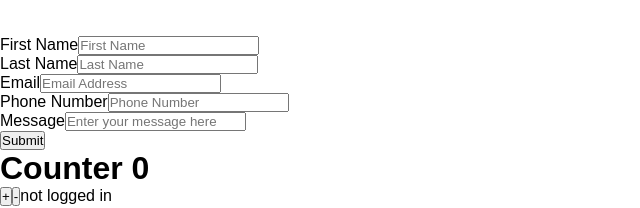
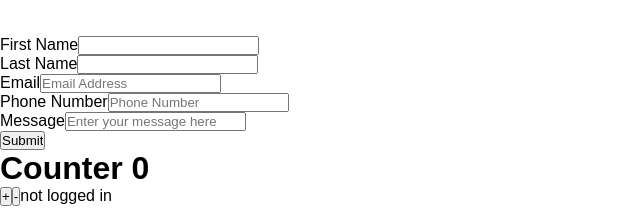
Before and after one commit to IanHancock36/ian-great-portfolio, a React (Create React App) app: page /contact in a window 1280 px wide. Shown: the top 208 px of the page, without its empty margins (0-640 px from the left). Built offline with nearby package versions, Linux system fonts and the light colour scheme.

Commit message:
adding regex for email

```diff
--- a/src/Components/Contact.js
+++ b/src/Components/Contact.js
@@ -5,14 +5,14 @@ const Contact = () => {
 	const {register, handleSubmit} = useForm()
     const onSubmit = data => console.log(data)
     return (
-		<form className="contact-form">
+		<form onSubmit = {handleSubmit(onSubmit)} className="contact-form">
 			<div className="form-group">
 				<lable htmlFor="First Name">First Name</lable>
-				<input type="text" placeholder="First Name" />
+				<input {...register("firstName", { required: true, maxLength: 20 })} />
 			</div>
 			<div className="form-group">
 				<lable htmlFor="Last Name">Last Name</lable>
-				<input type="text" placeholder="Last Name" />
+			<input {...register('lastName',{required: true, maxLength: 20})}/>
 			</div>
 			<div className="form-group">
 				<lable htmlFor="Email">Email</lable>
@@ -26,10 +26,9 @@ const Contact = () => {
 				<lable htmlFor="Message">Message</lable>
 				<input type="text-area" className="message-box" placeholder="Enter your message here" />
 			</div>
+			<input type = 'submit' />
 
-			<button onSubmit={handleSubmit(onSubmit)} type="submit" className="btn">
-				Submit
-			</button>
+
 		</form>
 	);
 };
```
